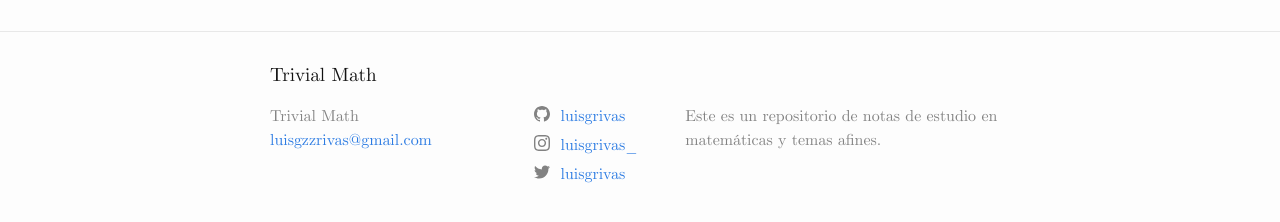
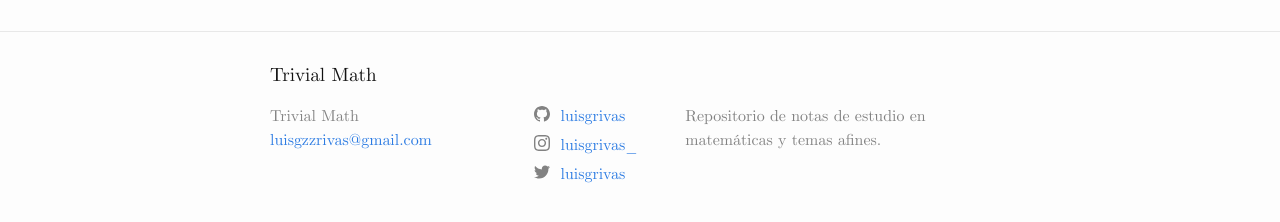
Before and after one commit to luisgrivas/blog, a Jekyll site: the page built from index.markdown, in a window 1280 px wide and 900 px high, scrolled down 1696 px. Shown: the part 653-875 px from the top of the window. Built offline with Jekyll 4.4.1, drawn with Linux system fonts in a browser that asks for light colours.

Commit message:
Actializado config

```diff
--- a/_config.yml
+++ b/_config.yml
@@ -21,12 +21,15 @@
 title: Trivial Math
 email: luisgzzrivas@gmail.com
 description: >- # this means to ignore newlines until "baseurl:"
-  Este es un repositorio de notas de estudio en matemáticas y temas afines.
+  Repositorio de notas de estudio en matemáticas y temas afines.
 baseurl: "/blog" # the subpath of your site, e.g. /blog
 url: "https://luisgrivas.github.io" # the base hostname & protocol for your site, e.g. http://example.com
 twitter_username: luisgrivas
 github_username: luisgrivas
 instagram_username: luisgrivas_
+paginate: 6
+paginate_path: "/blog/page:num/"
+
 
 # Build settings
 theme: minima
```
